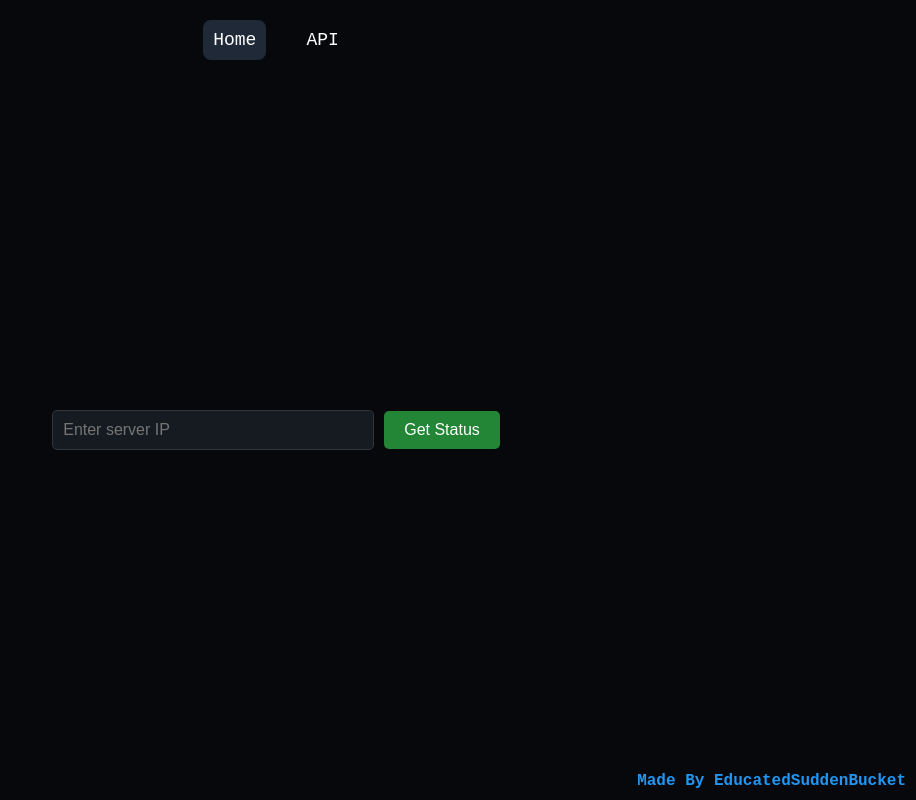
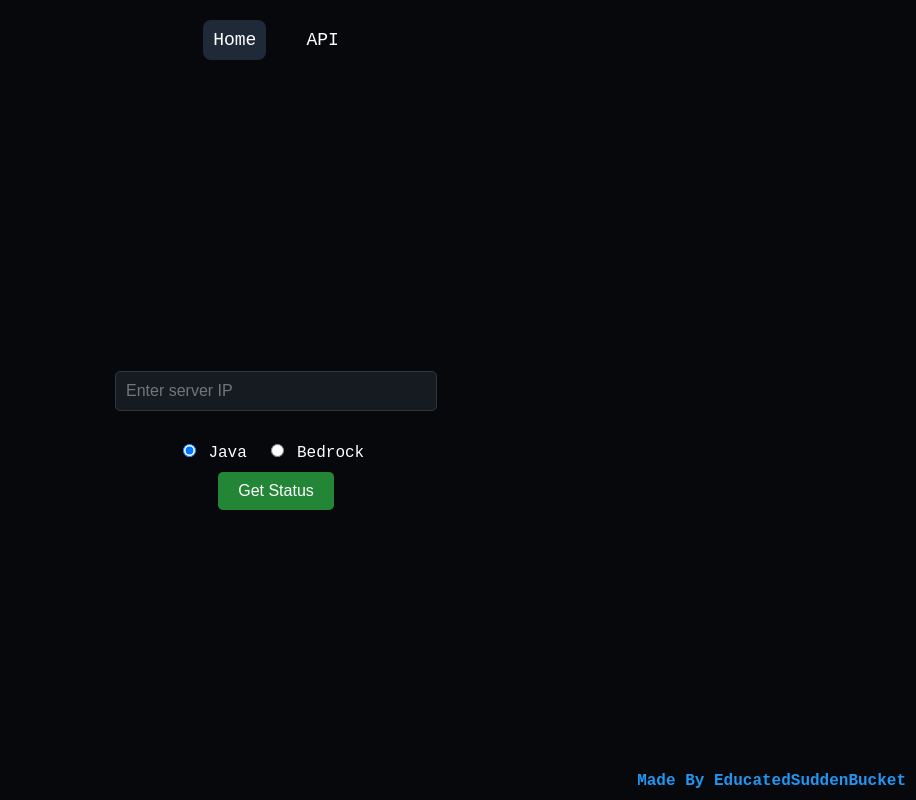
Before and after one commit to mcstatus-is-a-dev/mcstatus.is-a.dev, a plain HTML site: page public/index.html in a window 1280 px wide. Shown: the whole page, without its empty margins (364-1280 px from the left). Drawn offline with Linux system fonts and the light colour scheme.

Commit message:
Update index.html

```diff
--- a/public/index.html
+++ b/public/index.html
@@ -47,6 +47,7 @@
     }
     form {
       display: flex;
+      flex-direction: column;
       align-items: center;
     }
     input[type="text"] {
@@ -67,7 +68,7 @@
       border: none;
       border-radius: 5px;
       cursor: pointer;
-      margin-left: 10px; /* Add some space between the input and the button */
+      margin-top: 10px;
     }
     .server-info {
       margin-top: 20px;
@@ -86,6 +87,13 @@
       font-weight: bold;
       cursor: pointer;
     }
+    .edition-switch {
+      margin-top: 10px;
+    }
+    .edition-switch label {
+      margin-right: 10px;
+      cursor: pointer;
+    }
   </style>
 </head>
 <body>
@@ -96,6 +104,14 @@
   <div class="main-content">
     <form id="serverForm" onsubmit="navigateToServer(event)">
       <input type="text" id="serverIp" placeholder="Enter server IP" required>
+      <div class="edition-switch">
+        <label>
+          <input type="radio" name="edition" value="java" checked> Java
+        </label>
+        <label>
+          <input type="radio" name="edition" value="bedrock"> Bedrock
+        </label>
+      </div>
       <button type="submit">Get Status</button>
     </form>
     <div id="result" class="server-info"></div>
@@ -105,7 +121,8 @@
     function navigateToServer(event) {
       event.preventDefault();
       const serverIp = document.getElementById('serverIp').value;
-      window.location.href = '/' + serverIp;
+      const edition = document.querySelector('input[name="edition"]:checked').value;
+      window.location.href = edition === 'bedrock' ? '/bedrock/' + serverIp : '/' + serverIp;
     }
   </script>
 </body>
```
